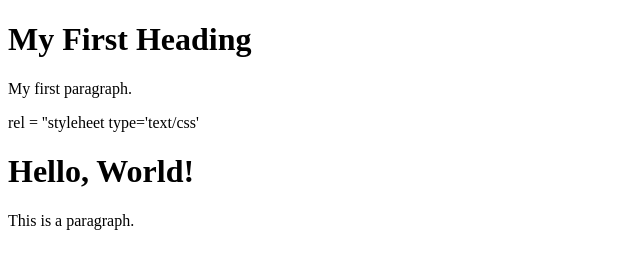
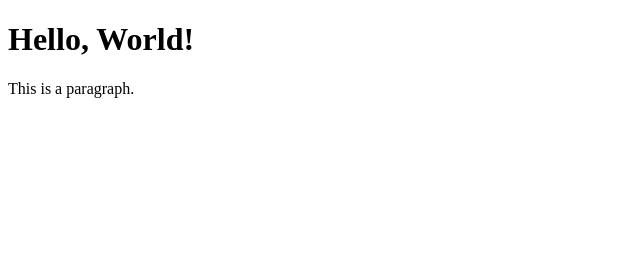
Before and after one commit to C0B22052/sample, a plain HTML site: page index.html in a window 1280 px wide. Shown: the whole page, without its empty margins (0-640 px from the left). Drawn offline with Linux system fonts and the light colour scheme.

Commit message:
Update index.html

```diff
--- a/index.html
+++ b/index.html
@@ -1,14 +1,14 @@
 <!DOCTYPE html>
-<html>
+<!-- <html>
 <body>
 <h1>My First Heading</h1>
 <p>My first paragraph.</p>
-</body>
+</body> -->
 </html>
   <head>
     <title>My First Web App</title>
-    <link href='style.css'>
-    rel = ''styleheet type='text/css'
+    <link href='style.css'
+    rel = 'styleheet type='text/css'>
   </head>
 
 <body>
```
